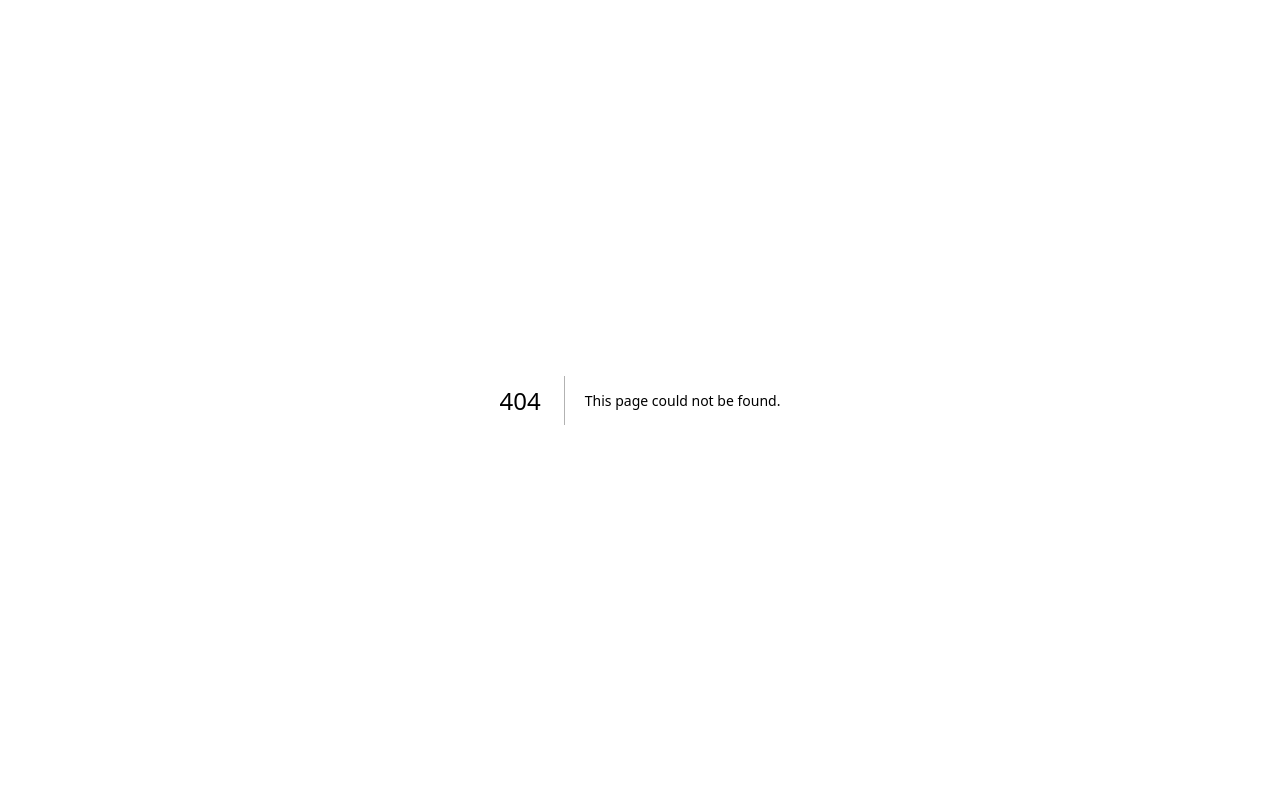
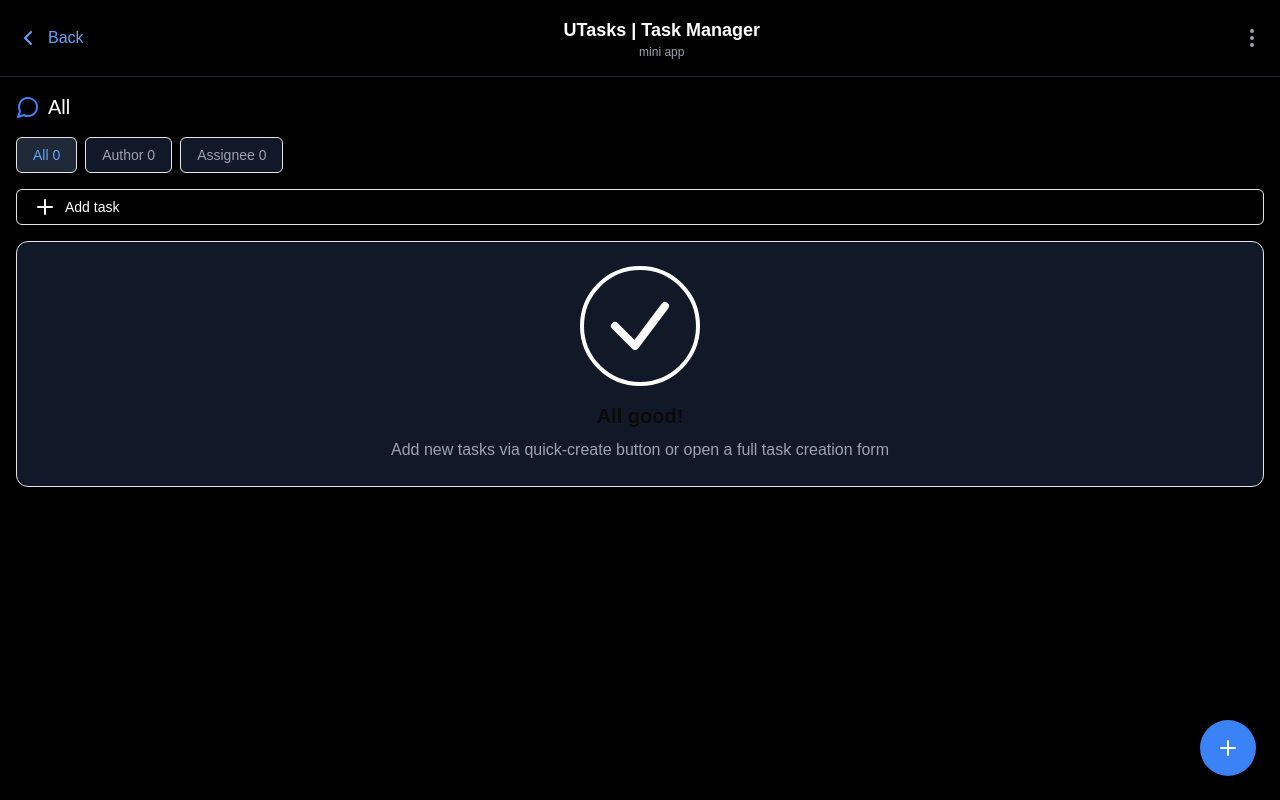
Before and after one commit to AhegaoBurger/project-task-manager, a Next.js app: page /tasks in a window 1280 px wide. Before the commit this address had no page. Built offline with nearby package versions, Linux system fonts and the light colour scheme.

Commit message:
Created the TaskList template ui.

```diff
--- /dev/null
+++ b/app/tasks/page.tsx
@@ -0,0 +1,9 @@
+import TaskList from "@/components/TaskList";
+
+export default function Home() {
+  return (
+    <main>
+      <TaskList />
+    </main>
+  );
+}
--- /dev/null
+++ b/components/TaskList.tsx
@@ -0,0 +1,107 @@
+"use client";
+
+import { useState, useEffect } from "react";
+import { Button } from "@/components/ui/button";
+import { Card } from "@/components/ui/card";
+import {
+  ChevronLeft,
+  MoreVertical,
+  PlusIcon,
+  MessageCircle,
+} from "lucide-react";
+import Link from "next/link";
+
+export default function TaskList() {
+  const [isLoading, setIsLoading] = useState(true);
+
+  useEffect(() => {
+    const timer = setTimeout(() => {
+      setIsLoading(false);
+    }, 1000);
+
+    return () => clearTimeout(timer);
+  }, []);
+
+  return (
+    <div className="flex flex-col h-screen bg-black text-white">
+      {/* Header */}
+      <div className="flex justify-between items-center p-4 border-b border-gray-800">
+        <Link href="/">
+          <div className="flex items-center">
+            <ChevronLeft className="text-blue-400 mr-2" />
+            <span className="text-blue-400">Back</span>
+          </div>
+        </Link>
+        <div>
+          <h1 className="text-lg font-semibold">UTasks | Task Manager</h1>
+          <p className="text-xs text-gray-400 text-center">mini app</p>
+        </div>
+        <MoreVertical className="text-gray-400" />
+      </div>
+
+      {/* Content */}
+      <div className="flex-1 p-4">
+        {/* Task Icon and Title */}
+        <div className="flex items-center mb-4">
+          <MessageCircle className="text-blue-500 mr-2" size={24} />
+          <span className="text-xl">All</span>
+        </div>
+
+        {/* Task Filters */}
+        <div className="flex space-x-2 mb-4">
+          <Button variant="outline" className="bg-gray-800 text-blue-400">
+            All 0
+          </Button>
+          <Button variant="outline" className="bg-gray-900 text-gray-400">
+            Author 0
+          </Button>
+          <Button variant="outline" className="bg-gray-900 text-gray-400">
+            Assignee 0
+          </Button>
+        </div>
+
+        {/* Add Task Button */}
+        <Button variant="outline" className="w-full mb-4 justify-start">
+          <PlusIcon className="mr-2" /> Add task
+        </Button>
+
+        {/* Loading or Content */}
+        <Card className="bg-gray-900 p-6">
+          {isLoading ? (
+            <p className="text-center text-gray-400">Loading all tasks...</p>
+          ) : (
+            <div className="text-center">
+              <svg
+                className="mx-auto mb-4"
+                width="120"
+                height="120"
+                viewBox="0 0 120 120"
+                fill="none"
+                xmlns="http://www.w3.org/2000/svg"
+              >
+                <circle cx="60" cy="60" r="58" stroke="white" strokeWidth="4" />
+                <path
+                  d="M35 60L55 80L85 40"
+                  stroke="white"
+                  strokeWidth="8"
+                  strokeLinecap="round"
+                  strokeLinejoin="round"
+                />
+              </svg>
+              <h2 className="text-xl font-bold mb-2">All good!</h2>
+              <p className="text-gray-400">
+                Add new tasks via quick-create button or open a full task
+                creation form
+              </p>
+            </div>
+          )}
+        </Card>
+      </div>
+
+      {/* Floating Action Button */}
+      <Button className="fixed bottom-6 right-6 rounded-full w-14 h-14 bg-blue-500 hover:bg-blue-600">
+        <PlusIcon size={24} />
+      </Button>
+    </div>
+  );
+}
--- a/components/TaskManager.tsx
+++ b/components/TaskManager.tsx
@@ -17,6 +17,7 @@ import {
   CheckSquare,
   PlusCircle,
 } from "lucide-react";
+import Link from "next/link";
 
 const TaskManager = () => {
   const [isPopupOpen, setIsPopupOpen] = useState(false);
@@ -145,6 +146,7 @@ const TaskManager = () => {
       ))}
 
       <Card className="mx-2 mb-2 bg-white">
+        <Link href="/tasks">
           {taskItems.map((item, index) => (
             <div
               key={index}
@@ -160,6 +162,7 @@ const TaskManager = () => {
               </div>
             </div>
           ))}
+        </Link>
       </Card>
 
       <div className="fixed bottom-4 right-4 flex flex-col items-end">
```
Lines whose indentation alone changed are shown as unchanged.
